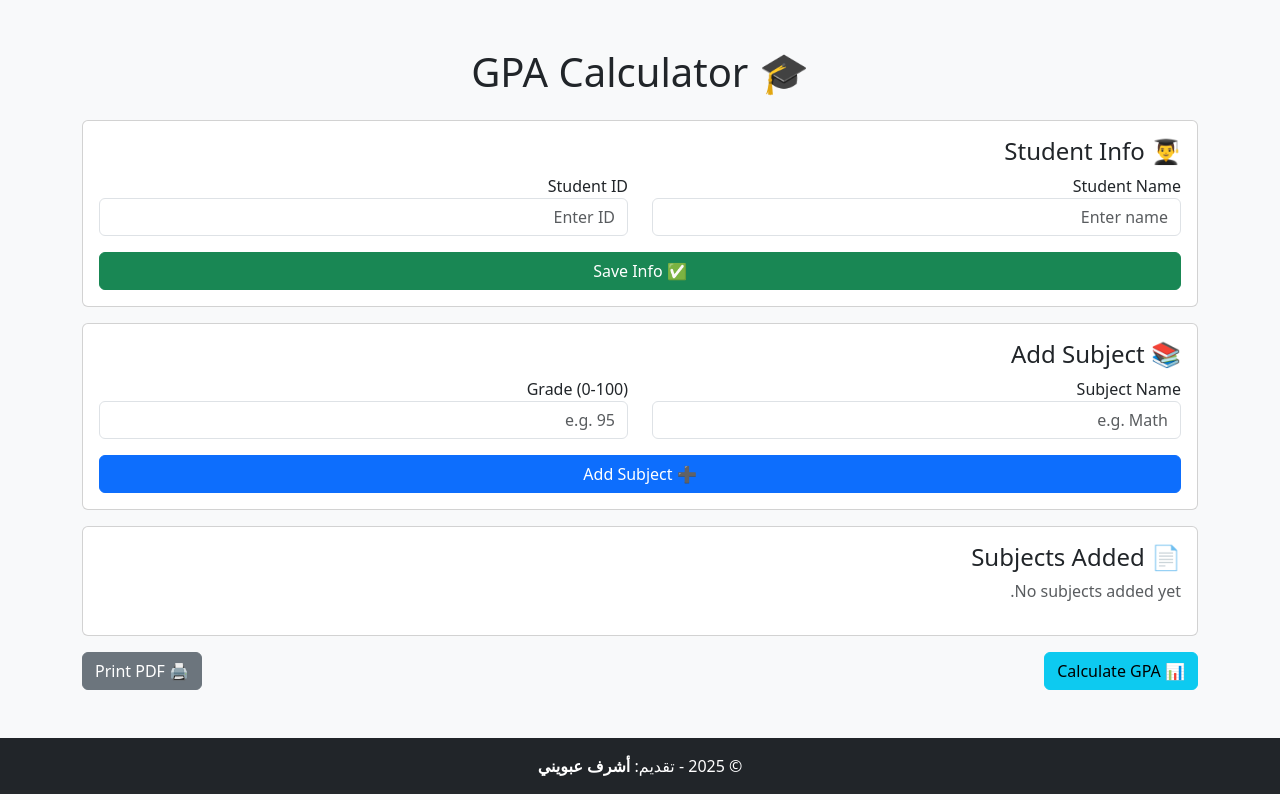
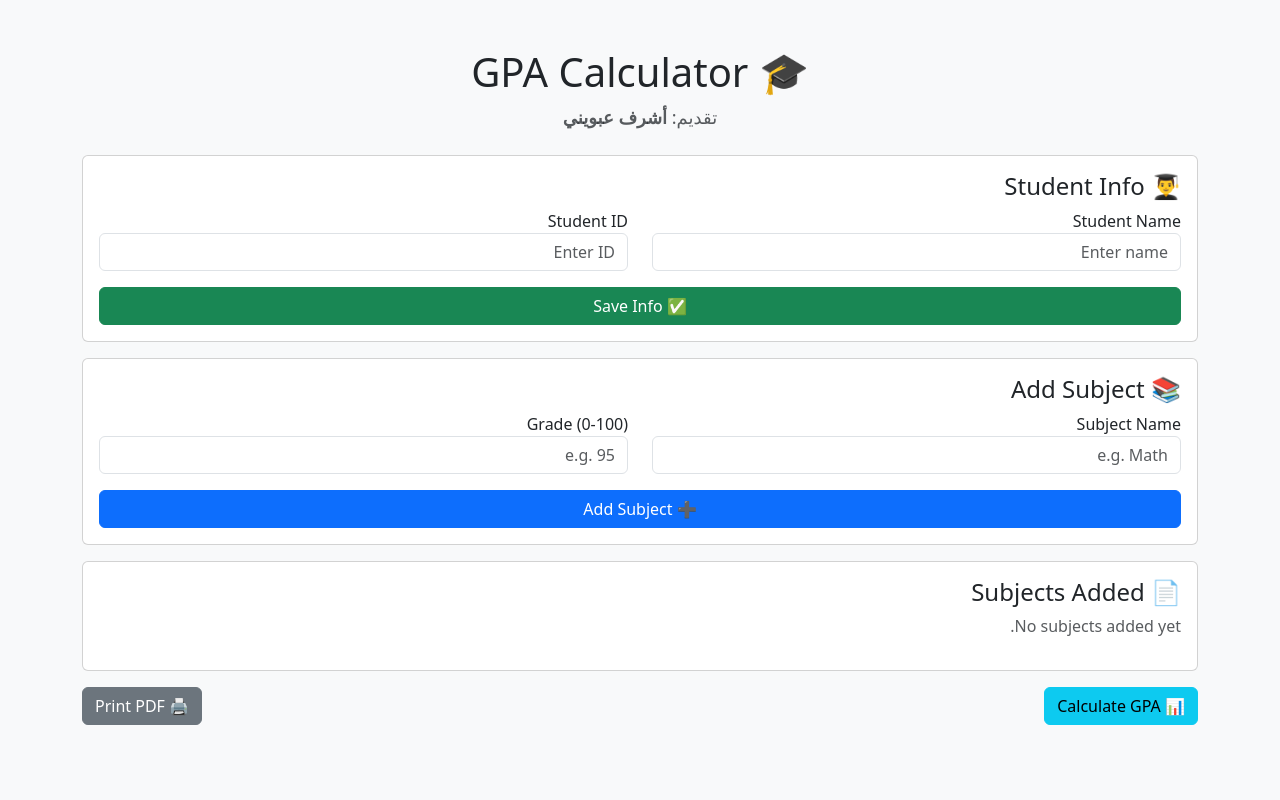
Before and after one commit to itzrockinoxd/GPA-Calculator, a Flask app: page / in a window 1280 px wide. Run offline with Flask 3, Linux system fonts and the light colour scheme.

```diff
--- a/templates/index.html
+++ b/templates/index.html
@@ -9,7 +9,9 @@
 <body class="bg-light">
 
 <div class="container my-5">
-    <h1 class="text-center mb-4">🎓 GPA Calculator</h1>
+    <h1 class="text-center mb-2">🎓 GPA Calculator</h1>
+    <!-- ✅ تقديم -->
+    <p class="text-center text-muted mb-4" style="font-size: 18px;">تقديم: <strong>أشرف عبويني</strong></p>
 
     <!-- ✅ Student Info -->
     <div class="card p-3 mb-3">
@@ -77,10 +79,5 @@
     </div>
 </div>
 
-<!-- ✅ Footer -->
-<footer class="text-center mt-5 p-3 bg-dark text-white">
-    <p class="mb-0">© 2025 - تقديم: <strong>أشرف عبويني</strong></p>
-</footer>
-
 </body>
 </html>
```
